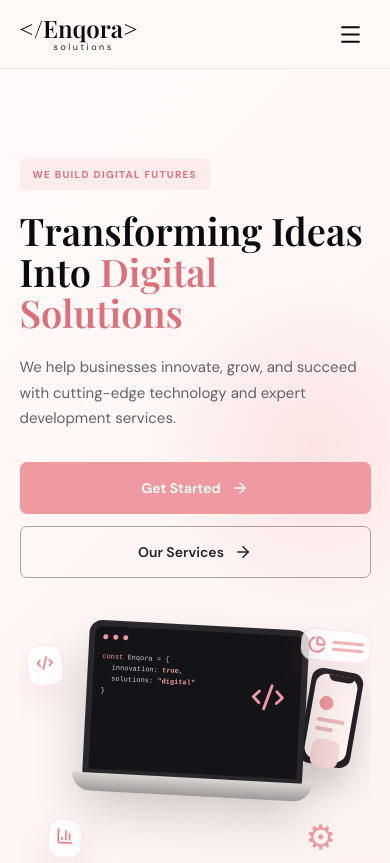
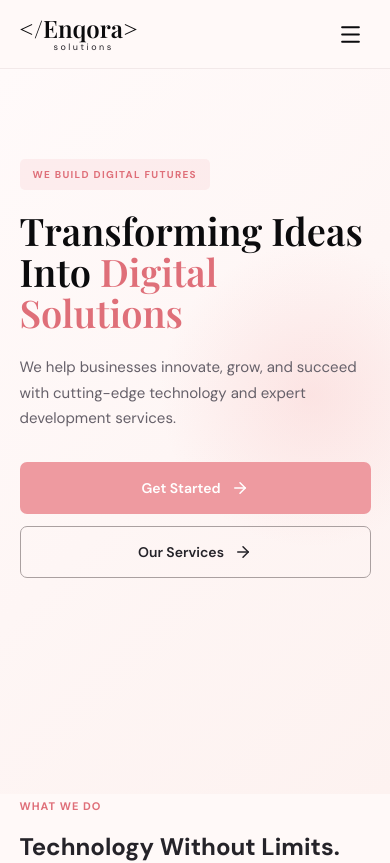
Before and after one commit to enqorasolutions/Official-Website-, a React (Vite) app: page / in a window 390 px wide. Shown: the top 863 px of the page. Built offline with nearby package versions, Linux system fonts and the light colour scheme.

Commit message:
Update button navigation and improve responsive design

```diff
--- a/src/index.css
+++ b/src/index.css
@@ -3243,3 +3243,18 @@ body {
     bottom: 10px;
   }
 }
+
+/* HIDE HERO IMAGE/VISUAL ON MOBILE */
+@media (max-width: 768px) {
+  .hero-visual {
+    display: none !important;
+  }
+
+  .hero-container {
+    display: block;
+  }
+
+  .hero-content {
+    width: 100%;
+  }
+}
```
